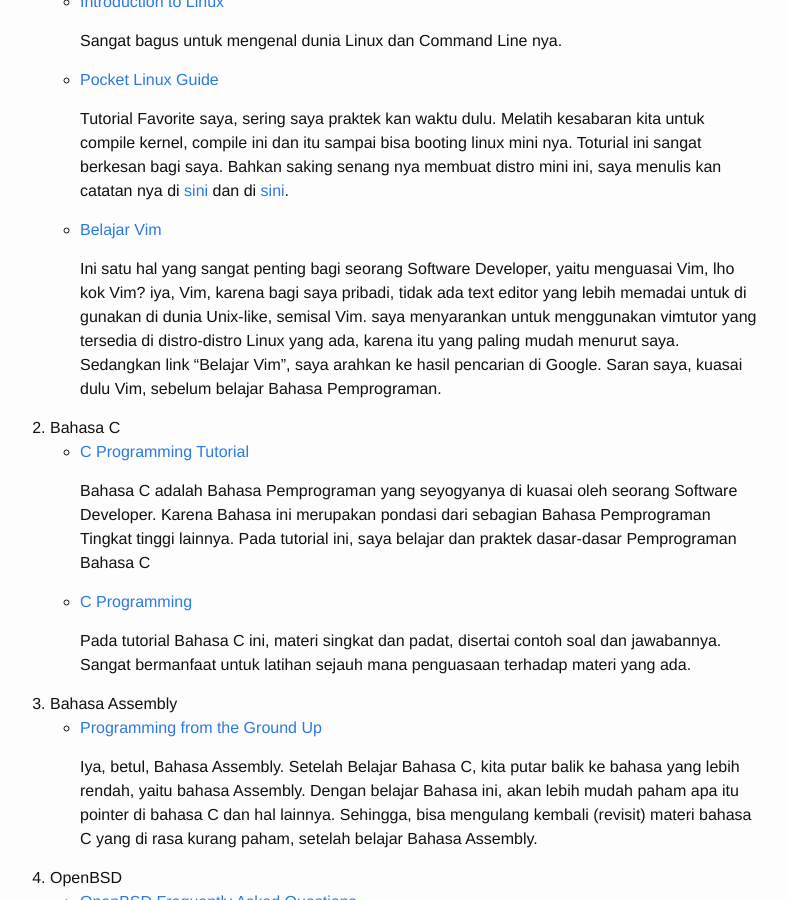
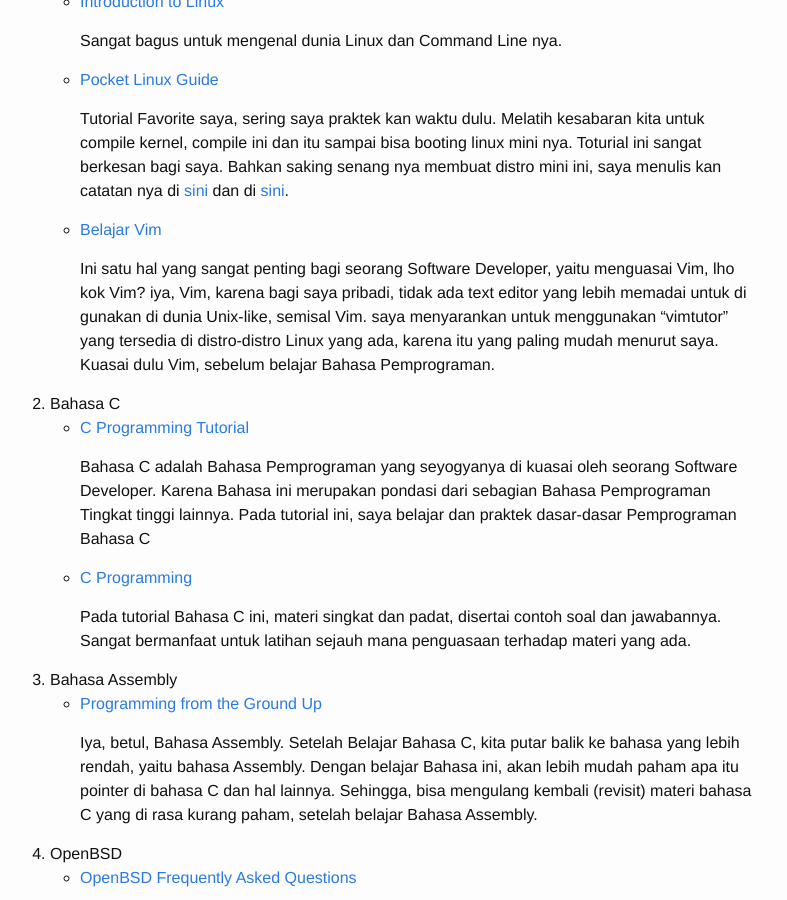
Before and after one commit to muntaza/muntaza.github.io, a Jekyll site: the page built from _posts/2018-12-30-belajar-mandiri-pemprograman.markdown, in a window 1280 px wide and 900 px high, scrolled down 588 px. Shown: the whole window, without its empty margins (250-1037 px from the left). Built offline with Jekyll 4.4.1, drawn with Linux system fonts in a browser that asks for light colours.

Commit message:
Perbaiki Catatan

```diff
--- a/_posts/2018-12-30-belajar-mandiri-pemprograman.markdown
+++ b/_posts/2018-12-30-belajar-mandiri-pemprograman.markdown
@@ -34,14 +34,13 @@
 	    [sini](https://muntaza.wordpress.com/2009/09/07/compile-kernel-linux-2-6-30/) dan di
 	    [sini](https://muntaza.wordpress.com/2009/09/07/membuat-distro-mini-pada-flash-disk/).
 
-    -	[Belajar Vim](https://www.google.com/search?q=learn+vim)
+    -	[Belajar Vim](http://www2.geog.ucl.ac.uk/~plewis/teaching/unix/vimtutor)
 
 	    Ini satu hal yang sangat penting bagi seorang Software Developer, yaitu menguasai Vim,
 	    lho kok Vim? iya, Vim, karena bagi saya pribadi, tidak ada text editor yang
 	    lebih memadai untuk di gunakan di dunia Unix-like, semisal Vim. saya menyarankan
-	    untuk menggunakan vimtutor yang tersedia di distro-distro Linux yang ada, karena
-	    itu yang paling mudah menurut saya. Sedangkan link "Belajar Vim", saya arahkan ke
-	    hasil pencarian di Google. Saran saya, kuasai dulu Vim, sebelum belajar Bahasa
+	    untuk menggunakan "vimtutor" yang tersedia di distro-distro Linux yang ada, karena
+	    itu yang paling mudah menurut saya. Kuasai dulu Vim, sebelum belajar Bahasa
 	    Pemprograman.
 
 2.  Bahasa C
```
Also changed, not shown: other parts of _posts/2018-12-30-belajar-mandiri-pemprograman.markdown (+3 -3 lines).
